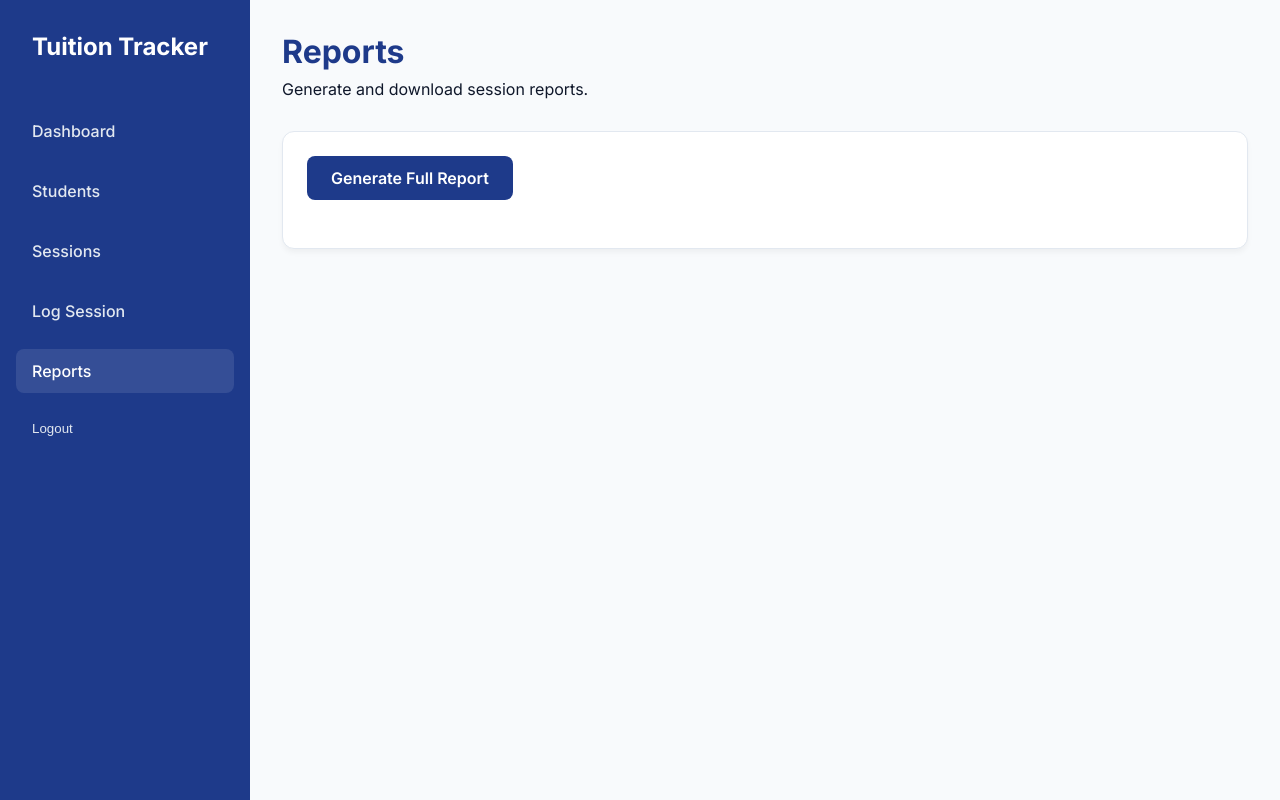
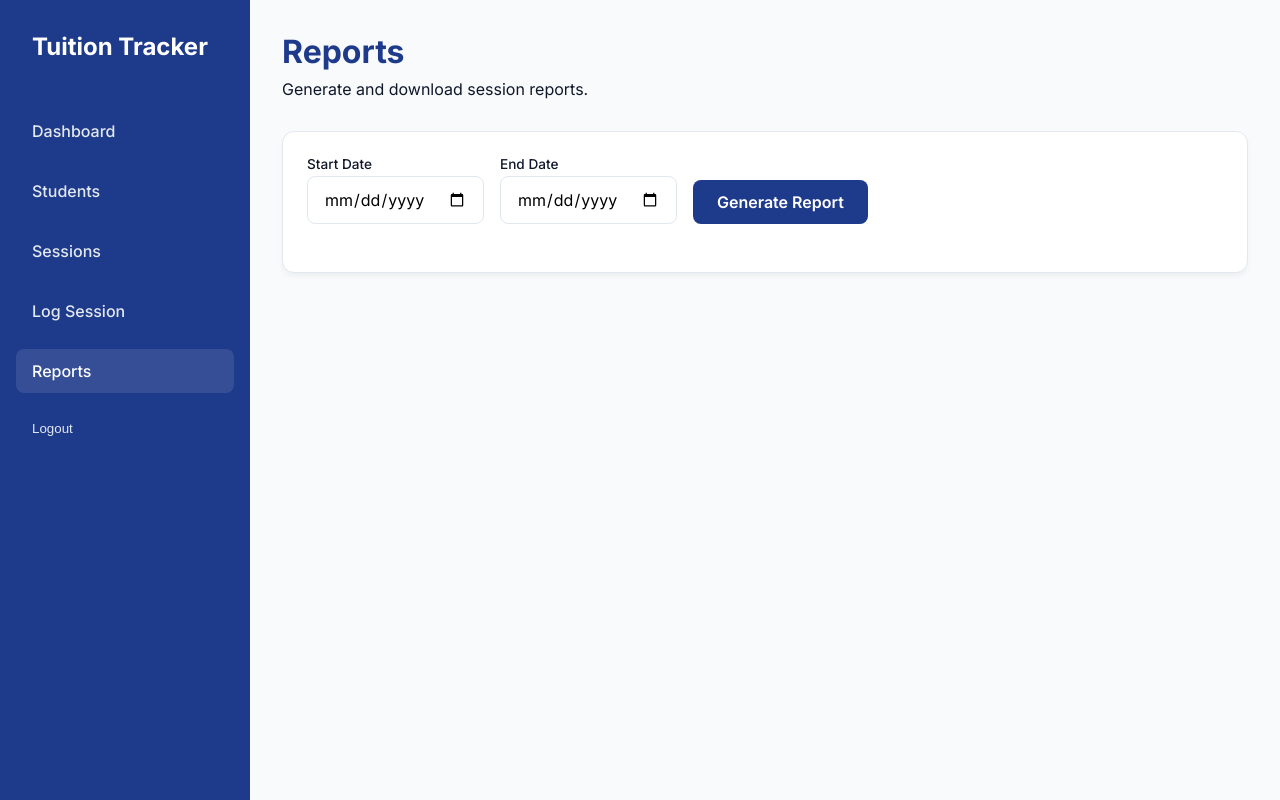
Before and after one commit to TutionTrack/tracktution, a React (Vite) app in the folder client/: page /reports in a window 1280 px wide. Built offline with nearby package versions, Linux system fonts and the light colour scheme; sample sign-in values are in the browser's storage.

Commit message:
Add date range pickers to reports generation feature

```diff
--- a/client/src/pages/Reports.tsx
+++ b/client/src/pages/Reports.tsx
@@ -2,9 +2,15 @@ import { useState } from "react";
 
 export default function Reports() {
   const [reportText, setReportText] = useState("");
+  const [startDate, setStartDate] = useState("");
+  const [endDate, setEndDate] = useState("");
 
   const generateReport = async () => {
-    const res = await fetch("/api/reports.php", {
+    let url = "/api/reports.php";
+    if (startDate && endDate) {
+      url += `?start_date=${startDate}&end_date=${endDate}`;
+    }
+    const res = await fetch(url, {
       headers: { Authorization: `Bearer ${localStorage.getItem("token")}` }
     });
     if (res.ok) {
@@ -15,9 +21,9 @@ export default function Reports() {
 
   const downloadTxtFile = () => {
     const element = document.createElement("a");
-    const file = new Blob([reportText], {type: 'text/plain'});
+    const file = new Blob([reportText], { type: "text/plain" });
     element.href = URL.createObjectURL(file);
-    element.download = "tuition_report.txt";
+    element.download = `tuition_report_${startDate || "all"}_to_${endDate || "all"}.txt`;
     document.body.appendChild(element);
     element.click();
     document.body.removeChild(element);
@@ -31,13 +37,23 @@ export default function Reports() {
       </div>
 
       <div className="card">
-        <div style={{ marginBottom: "1.5rem", display: "flex", gap: "1rem" }}>
-          <button className="btn btn-primary" onClick={generateReport}>Generate Full Report</button>
-          {reportText && (
-            <button className="btn" onClick={downloadTxtFile} style={{ border: "1px solid var(--primary)", color: "var(--primary)" }}>
-              Download .txt
-            </button>
-          )}
+        <div style={{ marginBottom: "1.5rem", display: "flex", flexWrap: "wrap", gap: "1rem", alignItems: "flex-end" }}>
+          <div className="form-group" style={{ margin: 0, minWidth: "150px" }}>
+            <label className="form-label" style={{ fontSize: "0.85rem", marginBottom: "0.25rem" }}>Start Date</label>
+            <input type="date" className="form-input" value={startDate} onChange={e => setStartDate(e.target.value)} />
+          </div>
+          <div className="form-group" style={{ margin: 0, minWidth: "150px" }}>
+            <label className="form-label" style={{ fontSize: "0.85rem", marginBottom: "0.25rem" }}>End Date</label>
+            <input type="date" className="form-input" value={endDate} onChange={e => setEndDate(e.target.value)} />
+          </div>
+          <div style={{ display: "flex", gap: "1rem" }}>
+            <button className="btn btn-primary" onClick={generateReport}>Generate Report</button>
+            {reportText && (
+              <button className="btn" onClick={downloadTxtFile} style={{ border: "1px solid var(--primary)", color: "var(--primary)" }}>
+                Download .txt
+              </button>
+            )}
+          </div>
         </div>
 
         {reportText && (
```
